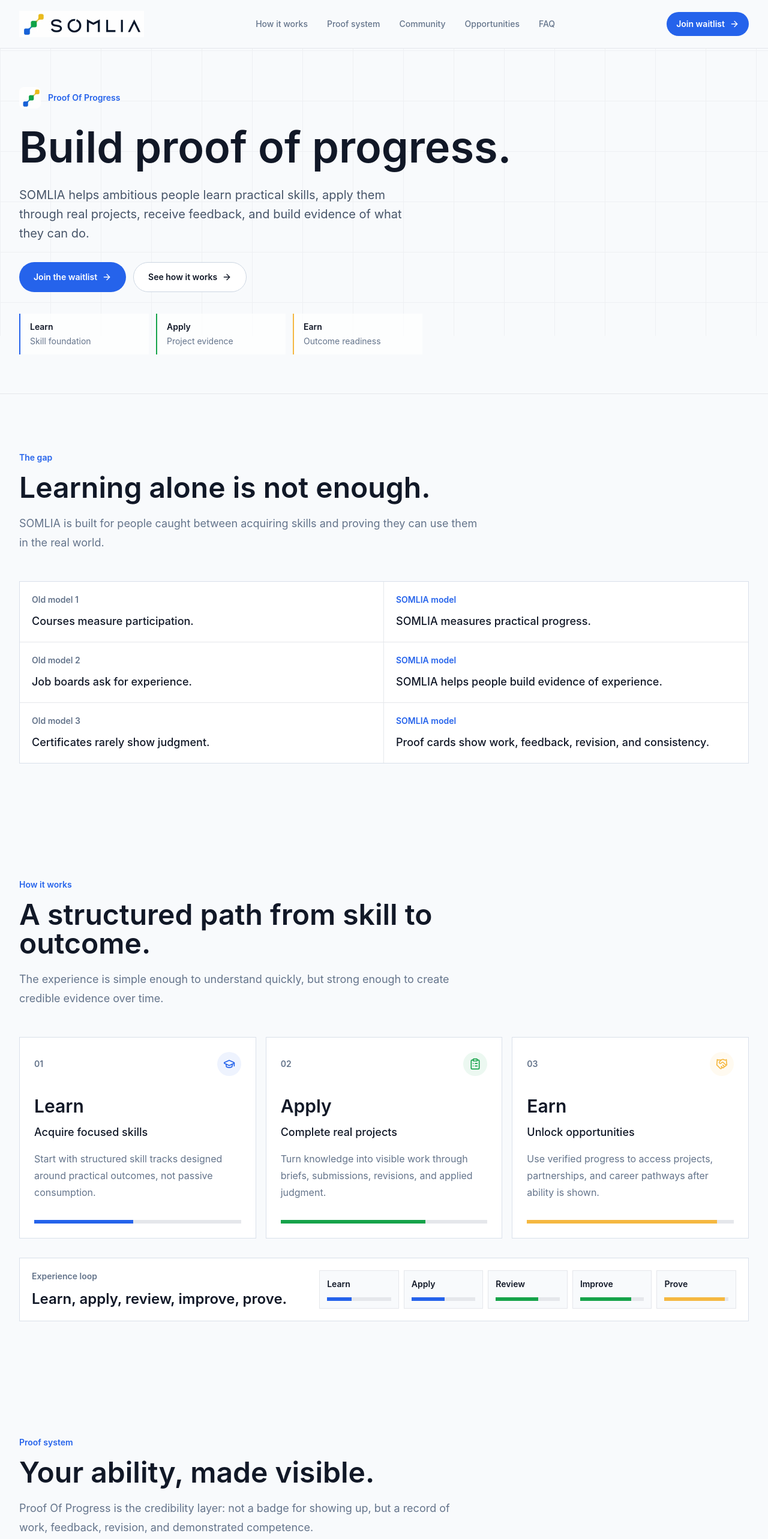
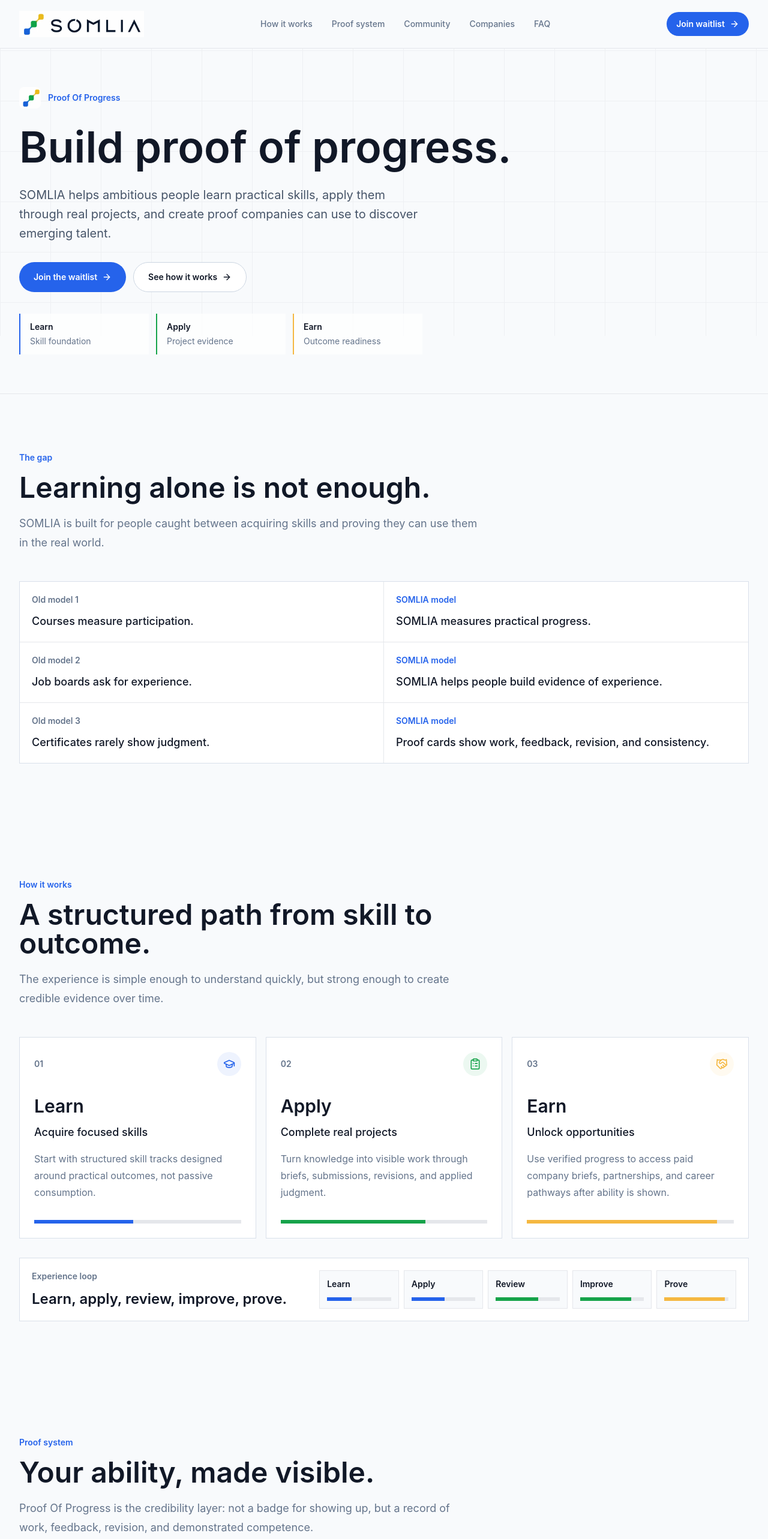
Before and after one commit to somlia-dev/SOMLIA, a React (Vite) app: page / in a window 1280 px wide. Shown: the top 2566 px of the page at 60% size. Built offline with nearby package versions, Linux system fonts and the light colour scheme.

Commit message:
Website Content Update

```diff
--- a/src/App.tsx
+++ b/src/App.tsx
@@ -2,18 +2,14 @@
 import {
   ArrowRight,
   BadgeCheck,
-  BarChart3,
   BriefcaseBusiness,
   CheckCircle2,
   ClipboardList,
   FileText,
   GraduationCap,
   Handshake,
-  Layers3,
   Menu,
   MessageSquare,
-  Target,
-  Users,
   X,
 } from "lucide-react";
 import logoLockupSrc from "./assets/somlia-logo-final-lockup.webp";
@@ -37,7 +33,7 @@
   { label: "How it works", href: "/#how-it-works" },
   { label: "Proof system", href: "/#proof-system" },
   { label: "Community", href: "/#community" },
-  { label: "Opportunities", href: "/#opportunities" },
+  { label: "Companies", href: "/#companies" },
   { label: "FAQ", href: "/#faq" },
 ];
 
@@ -61,7 +57,7 @@
   {
     label: "Earn",
     title: "Unlock opportunities",
-    copy: "Use verified progress to access projects, partnerships, and career pathways after ability is shown.",
+    copy: "Use verified progress to access paid company briefs, partnerships, and career pathways after ability is shown.",
     color: brand.gold,
     icon: Handshake,
     metric: "Outcome readiness",
@@ -114,22 +110,62 @@
   "Build reputation by helping others",
 ];
 
-const opportunityItems = [
+const realOpportunityItems = [
   {
-    title: "Students",
-    copy: "Convert learning into evidence before applying for internships, projects, or first roles.",
-    icon: GraduationCap,
+    title: "Company brief",
+    copy: "A business submits a real task that needs to be completed, without opening a hiring process.",
+    icon: BriefcaseBusiness,
+    color: brand.blue,
+    examples: ["Research a market", "Create content", "Build an automation"],
   },
   {
-    title: "Career changers",
-    copy: "Show practical ability in a new field without relying only on previous titles.",
-    icon: Target,
+    title: "Verified contributors",
+    copy: "Only users with proven capability receive access to higher-signal assignments.",
+    icon: BadgeCheck,
+    color: brand.green,
+    examples: ["Proof profile reviewed", "Feedback history visible", "Milestones earned"],
   },
   {
-    title: "Young professionals",
-    copy: "Build a visible record of applied skill, judgment, and growth.",
-    icon: BriefcaseBusiness,
+    title: "Outcome",
+    copy: "Work is completed, feedback is recorded, payment is issued, and the proof profile grows.",
+    icon: Handshake,
+    color: brand.gold,
+    examples: ["Completed work", "Payment issued", "New proof added"],
   },
+];
+
+const opportunityFlow = [
+  {
+    label: "Company",
+    title: "Submits brief",
+    copy: "A real business task enters SOMLIA.",
+    color: brand.blue,
+  },
+  {
+    label: "Verified members",
+    title: "Complete work",
+    copy: "Contributors apply proven skill.",
+    color: brand.green,
+  },
+  {
+    label: "Payment",
+    title: "Outcome unlocked",
+    copy: "Work creates earning potential.",
+    color: brand.gold,
+  },
+  {
+    label: "Proof profile",
+    title: "New proof added",
+    copy: "The result becomes visible evidence.",
+    color: brand.ink,
+  },
+];
+
+const companySteps = [
+  "Submit a task",
+  "Receive completed work",
+  "Review proof profiles",
+  "Identify future hires",
 ];
 
 const faqItems = [
@@ -141,7 +177,7 @@
   {
     question: "Is SOMLIA a job board?",
     answer:
-      "No. Opportunities come after users demonstrate capability. The platform is designed to make practical progress visible before access expands.",
+      "No. Opportunities come after users demonstrate capability. SOMLIA is designed to connect proof profiles with real assignments, not list open roles.",
   },
   {
     question: "Who should join the waitlist?",
@@ -151,17 +187,17 @@
   {
     question: "What happens after I join?",
     answer:
-      "You will be part of the early access group as SOMLIA validates tracks, project briefs, review flows, and opportunity pathways.",
+      "You will be part of the early access group as SOMLIA validates skill tracks, company briefs, review flows, and paid opportunity pathways.",
   },
 ];
 
 const roadmapPhases = [
-  "Community validation",
-  "Skill tracks",
-  "Review system",
-  "Reputation engine",
-  "AI-native learning",
-  "Opportunity pathways",
+  "Build Proof",
+  "Learn Through Practice",
+  "Community Validation",
+  "Reputation Network",
+  "AI-Augmented Growth",
+  "Paid Opportunities",
 ];
 
 function App() {
@@ -279,7 +315,7 @@
               Build proof of progress.
             </h1>
             <p className="mt-6 max-w-2xl text-base leading-7 text-[#475569] sm:mt-7 sm:text-xl sm:leading-8">
-              SOMLIA helps ambitious people learn practical skills, apply them through real projects, receive feedback, and build evidence of what they can do.
+              SOMLIA helps ambitious people learn practical skills, apply them through real projects, and create proof companies can use to discover emerging talent.
             </p>
             <div className="mt-8 flex flex-col gap-3 sm:flex-row">
               <ButtonLink href="#waitlist" variant="primary">
@@ -570,24 +606,81 @@
 function OpportunitiesSection() {
   return (
     <Section
-      id="opportunities"
-      eyebrow="Future opportunities"
-      title="Opportunities should follow proof."
-      copy="SOMLIA is building pathways toward projects, apprenticeships, freelance work, and career transitions after users demonstrate capability."
+      id="companies"
+      eyebrow="Real opportunities"
+      title="Proof should lead to real assignments."
+      copy="SOMLIA creates a new way to discover talent: company work is matched to verified contributors after capability is demonstrated."
     >
       <div className="grid gap-4 md:grid-cols-3">
-        {opportunityItems.map((item, index) => (
+        {realOpportunityItems.map((item, index) => (
           <Reveal key={item.title} delay={index * 0.08}>
-            <FeatureCard icon={item.icon} title={item.title} copy={item.copy} color={index === 0 ? brand.blue : index === 1 ? brand.green : brand.gold} />
+            <OpportunityCard item={item} />
           </Reveal>
         ))}
       </div>
+
+      <Reveal>
+        <div className="mt-8 border border-[#D9E0EA] bg-white p-6">
+          <div className="grid gap-6 lg:grid-cols-[0.74fr_1.26fr] lg:items-center">
+            <div>
+              <p className="text-sm font-semibold text-[#2563EB]">Opportunity loop</p>
+              <h3 className="mt-3 text-3xl font-semibold leading-tight text-[#111827]">
+                Company work becomes measurable progress.
+              </h3>
+              <p className="mt-5 leading-8 text-[#64748B]">
+                The payoff is not a badge. It is a completed assignment, a recorded outcome, and a stronger proof profile.
+              </p>
+            </div>
+            <div className="grid gap-3 md:grid-cols-4">
+              {opportunityFlow.map((step) => (
+                <div key={step.title} className="border border-[#E5E7EB] bg-[#F8FAFC] p-4">
+                  <p className="text-sm font-semibold" style={{ color: step.color }}>
+                    {step.label}
+                  </p>
+                  <h4 className="mt-3 text-lg font-semibold text-[#111827]">{step.title}</h4>
+                  <p className="mt-3 text-sm leading-6 text-[#64748B]">{step.copy}</p>
+                </div>
+              ))}
+            </div>
+          </div>
+        </div>
+      </Reveal>
+
+      <Reveal>
+        <div className="mt-8 border border-[#111827] bg-[#111827] p-6 text-white">
+          <div className="grid gap-8 lg:grid-cols-[0.85fr_1.15fr] lg:items-center">
+            <div>
+              <p className="text-sm font-semibold text-[#93C5FD]">For companies</p>
+              <h3 className="mt-3 text-3xl font-semibold leading-tight">Discover ability before hiring.</h3>
+              <p className="mt-5 leading-8 text-white/70">
+                Instead of relying on resumes, companies can submit real projects and evaluate demonstrated capability.
+              </p>
+              <div className="mt-6 grid gap-2 text-sm font-medium text-white sm:grid-cols-3">
+                {["No resumes required.", "No credentials required.", "Only demonstrated capability."].map((item) => (
+                  <div key={item} className="border border-white/15 bg-white/5 px-3 py-2">
+                    {item}
+                  </div>
+                ))}
+              </div>
+            </div>
+            <div className="grid gap-2 sm:grid-cols-4">
+              {companySteps.map((step, index) => (
+                <div key={step} className="border border-white/15 bg-white/5 p-4">
+                  <p className="text-sm text-white/45">0{index + 1}</p>
+                  <p className="mt-3 text-sm font-semibold text-white">{step}</p>
+                </div>
+              ))}
+            </div>
+          </div>
+        </div>
+      </Reveal>
+
       <Reveal>
         <div className="mt-8 border border-[#D9E0EA] bg-[#111827] p-6 text-white">
           <div className="grid gap-6 lg:grid-cols-[0.8fr_1.2fr] lg:items-center">
             <div>
               <p className="text-sm font-semibold text-[#93C5FD]">Early access roadmap</p>
-              <h3 className="mt-3 text-3xl font-semibold">A global progress network, built in stages.</h3>
+              <h3 className="mt-3 text-3xl font-semibold">A proof-of-work network for emerging talent, built in stages.</h3>
             </div>
             <div className="grid gap-2 sm:grid-cols-3">
               {roadmapPhases.slice(0, 6).map((phase, index) => (
@@ -642,15 +735,15 @@
       <div className="mx-auto grid max-w-7xl gap-10 px-5 py-20 sm:px-6 lg:grid-cols-[0.9fr_1.1fr] lg:px-8 lg:py-28">
         <Reveal>
           <div>
-            <p className="text-sm font-semibold text-[#2563EB]">Join the first progress network</p>
+            <p className="text-sm font-semibold text-[#2563EB]">Join the first proof-of-work network</p>
             <h2 className="mt-4 text-4xl font-semibold leading-tight text-[#111827] sm:text-5xl">
-              Be early to the platform built for measurable personal progress.
+              Be early to the platform connecting proof profiles to real opportunities.
             </h2>
             <p className="mt-6 text-lg leading-8 text-[#64748B]">
-              Join the waitlist to help shape practical tracks, project briefs, review systems, and opportunity pathways for ambitious learners.
+              Join the waitlist to help shape practical tracks, company briefs, review systems, and paid outcomes for emerging talent.
             </p>
             <div className="mt-8 grid gap-3 sm:grid-cols-3">
-              {["Practical projects", "Feedback loops", "Outcome pathways"].map((item) => (
+              {["Company briefs", "Proof profiles", "Paid opportunities"].map((item) => (
                 <div key={item} className="border border-[#E5E7EB] bg-[#F8FAFC] p-3 text-sm font-medium text-[#111827]">
                   {item}
                 </div>
@@ -786,7 +879,7 @@
             Building the bridge from learning to earning in stages.
           </h1>
           <p className="mt-6 max-w-2xl text-lg leading-8 text-[#64748B]">
-            The platform starts with community validation, then expands into skill tracks, reviews, reputation, AI-native workflows, and opportunity pathways.
+            The platform starts by helping users build proof, then expands into practice, community validation, reputation, AI-augmented growth, and paid opportunities.
           </p>
         </div>
       </Reveal>
@@ -853,24 +946,23 @@
   );
 }
 
-function FeatureCard({
-  icon: Icon,
-  title,
-  copy,
-  color,
-}: {
-  icon: IconType;
-  title: string;
-  copy: string;
-  color: string;
-}) {
+function OpportunityCard({ item }: { item: (typeof realOpportunityItems)[number] }) {
+  const Icon = item.icon;
+
   return (
-    <article className="h-full border border-[#D9E0EA] bg-white p-6">
-      <span className="flex h-11 w-11 items-center justify-center rounded-full" style={{ backgroundColor: `${color}14`, color }}>
+    <article className="flex h-full flex-col border border-[#D9E0EA] bg-white p-6">
+      <span className="flex h-11 w-11 items-center justify-center rounded-full" style={{ backgroundColor: `${item.color}14`, color: item.color }}>
         <Icon className="h-5 w-5" />
       </span>
-      <h3 className="mt-7 text-2xl font-semibold text-[#111827]">{title}</h3>
-      <p className="mt-4 leading-7 text-[#64748B]">{copy}</p>
+      <h3 className="mt-7 text-2xl font-semibold text-[#111827]">{item.title}</h3>
+      <p className="mt-4 leading-7 text-[#64748B]">{item.copy}</p>
+      <div className="mt-auto grid gap-2 pt-6">
+        {item.examples.map((example) => (
+          <div key={example} className="border border-[#E5E7EB] bg-[#F8FAFC] px-3 py-2 text-sm font-medium text-[#111827]">
+            {example}
+          </div>
+        ))}
+      </div>
     </article>
   );
 }
@@ -969,6 +1061,9 @@
           <a className="transition hover:text-[#111827]" href="/#proof-system">
             Proof system
           </a>
+          <a className="transition hover:text-[#111827]" href="/#companies">
+            Companies
+          </a>
           <a className="transition hover:text-[#111827]" href="/roadmap">
             Roadmap
           </a>
```
